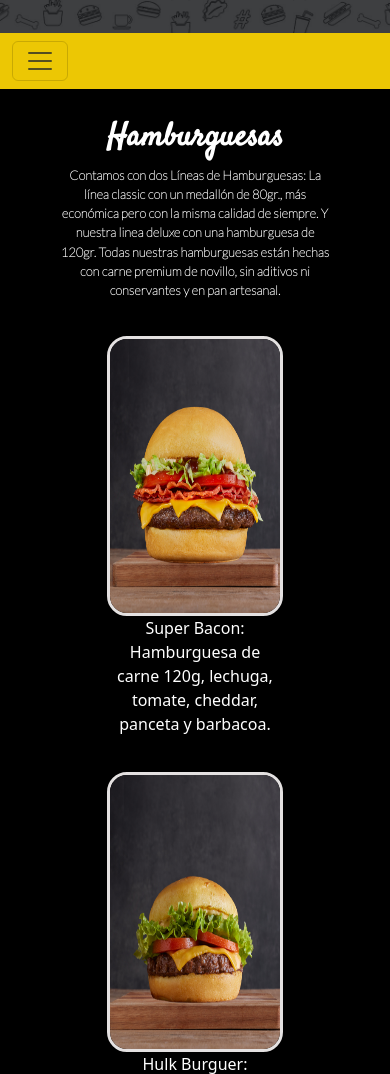
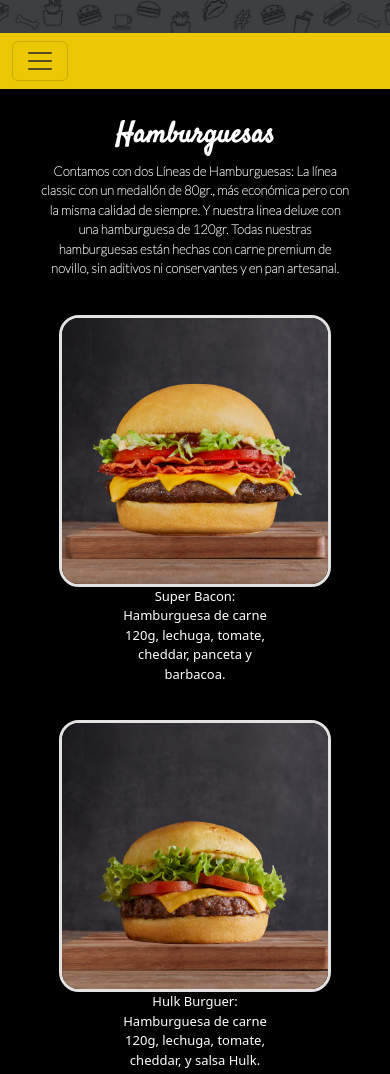
Before and after one commit to debora662/Hulkburguers, a plain HTML site: page pages/menu.html in a window 390 px wide. Shown: the top 1074 px of the page. Drawn offline with nearby package versions, Linux system fonts and the light colour scheme.

Commit message:
menu mobile

```diff
--- a/css/styles.css
+++ b/css/styles.css
@@ -659,27 +659,28 @@ a {
     /* Menu titulo */
     .container-images {
         display: flex;
-        flex-direction: column;
+        flex-wrap: wrap;
         align-items: center;
-        margin-bottom: 50px;
+        justify-content: center;
     }
 
     .hamburguesa_style img {
-        max-width: 55%;
+        max-width: 85%;
+        height: auto;
     }
 
     .hamburguesa_style p {
         max-width: 50%;
+        font-size: 13px;
     }
 
-
     .container-article3 p {
-        font-size: 0.8rem;
-        width: 70%;
+        font-size: 13px;
+        width: 80%;
     }
 
     .container-article3 h2 {
-        font-size: 2rem;
+        font-size: 1.8rem;
     }
 
     /* Contacto */
```
Also changed, not shown: pages/menu.html (line endings or trailing spaces).
